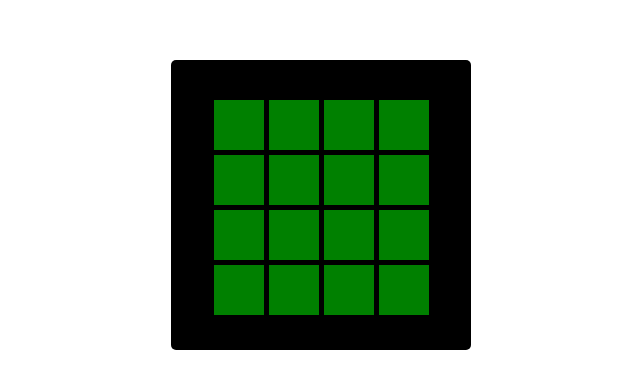
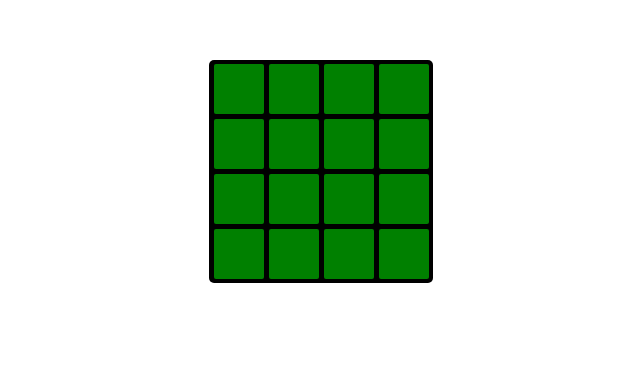
Before and after one commit to kevinegstorf/led-model-app, a React (Create React App) app: page / in a window 1280 px wide. Shown: the part 140-528 px from the top of the page, without its empty margins (319-959 px from the left). Built offline with nearby package versions, Linux system fonts and the light colour scheme.

Commit message:
updated styling

```diff
--- a/src/App.css
+++ b/src/App.css
@@ -4,9 +4,9 @@
   justify-content: center;
   margin: 0 auto;
   margin-top: 200px;
-  width: 300px;
-  height: 250px;
-  padding-top: 40px;
+  width: 224px;
+  height: 219px;
+  padding-top: 4px;
   background-color: black;
   border-radius: 5px;
 }
@@ -22,6 +22,7 @@
   background-color: yellow;
   width: 50px;
   height: 50px;
+  border-radius: 2px;
 }
 
 .box-off {
```
